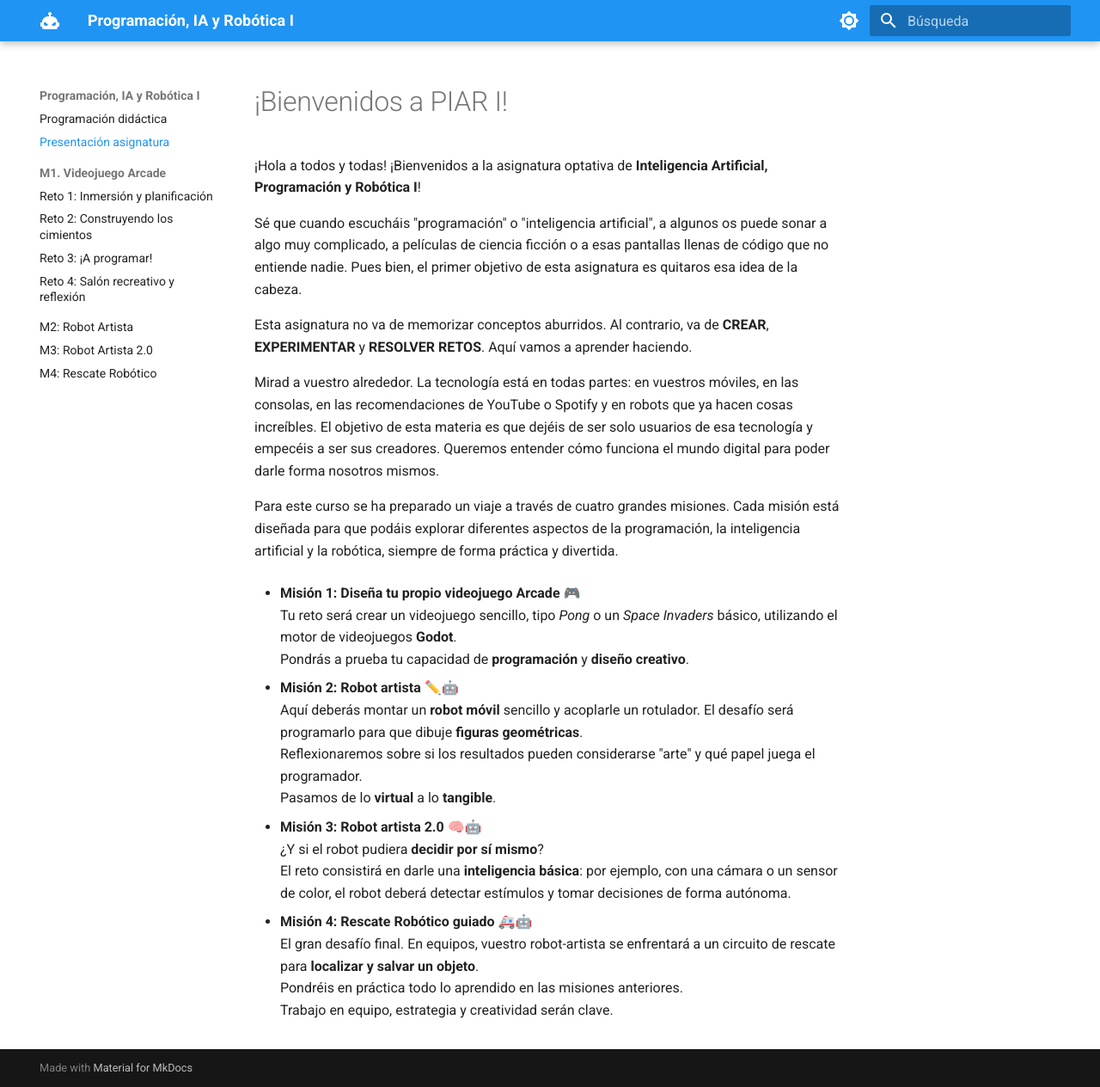
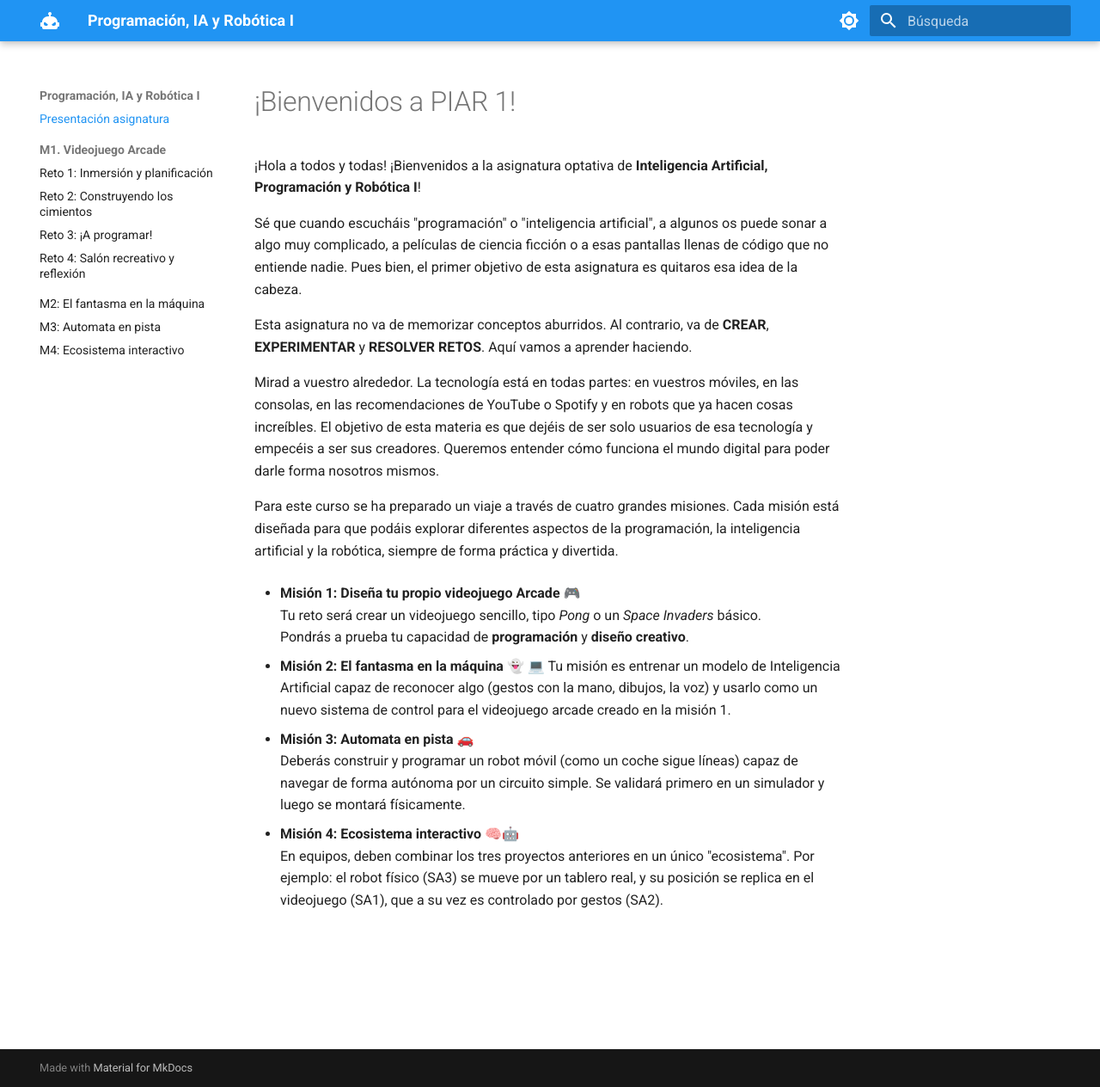
Before and after one commit to Javier-Perales/PIAR1, an MkDocs documentation site: the page built from docs/index.md, in a window 1280 px wide and 1264 px high. Shown: the whole window at 86% size. Built offline with MkDocs 1.6.1 and Material for MkDocs 9.7.7, drawn with Linux system fonts in a browser that asks for light colours.

Commit message:
Commit8_9

```diff
--- a/docs/index.md
+++ b/docs/index.md
@@ -2,7 +2,7 @@
 title: Presentación PIAR I
 description: Presentación de la materia PIAR I
 ---
-# ¡Bienvenidos a PIAR I!
+# ¡Bienvenidos a PIAR 1!
 
 ¡Hola a todos y todas! ¡Bienvenidos a la asignatura optativa de **Inteligencia Artificial, Programación y Robótica I**!
 
@@ -15,19 +15,14 @@ Mirad a vuestro alrededor. La tecnología está en todas partes: en vuestros mó
 Para este curso se ha preparado un viaje a través de cuatro grandes misiones. Cada misión está diseñada para que podáis explorar diferentes aspectos de la programación, la inteligencia artificial y la robótica, siempre de forma práctica y divertida.
 
 - **Misión 1: Diseña tu propio videojuego Arcade 🎮**
-  Tu reto será crear un videojuego sencillo, tipo *Pong* o un *Space Invaders* básico, utilizando el motor de videojuegos **Godot**.
+  Tu reto será crear un videojuego sencillo, tipo *Pong* o un *Space Invaders* básico.
   Pondrás a prueba tu capacidad de **programación** y **diseño creativo**.
 
-- **Misión 2: Robot artista ✏️🤖**
-  Aquí deberás montar un **robot móvil** sencillo y acoplarle un rotulador. El desafío será programarlo para que dibuje **figuras geométricas**.
-  Reflexionaremos sobre si los resultados pueden considerarse "arte" y qué papel juega el programador.
-  Pasamos de lo **virtual** a lo **tangible**.
+- **Misión 2: El fantasma en la máquina 👻 💻**
+  Tu misión es entrenar un modelo de Inteligencia Artificial capaz de reconocer algo (gestos con la mano, dibujos, la voz) y usarlo como un nuevo sistema de control para el videojuego arcade creado en la misión 1.
 
-- **Misión 3: Robot artista 2.0 🧠🤖**
-  ¿Y si el robot pudiera **decidir por sí mismo**?
-  El reto consistirá en darle una **inteligencia básica**: por ejemplo, con una cámara o un sensor de color, el robot deberá detectar estímulos y tomar decisiones de forma autónoma.
+- **Misión 3: Automata en pista 🚗**
+  Deberás construir y programar un robot móvil (como un coche sigue líneas) capaz de navegar de forma autónoma por un circuito simple. Se validará primero en un simulador y luego se montará físicamente.
 
-- **Misión 4: Rescate Robótico guiado 🚑🤖**
-  El gran desafío final. En equipos, vuestro robot-artista se enfrentará a un circuito de rescate para **localizar y salvar un objeto**.
-  Pondréis en práctica todo lo aprendido en las misiones anteriores.
-  Trabajo en equipo, estrategia y creatividad serán clave.
+- **Misión 4: Ecosistema interactivo 🧠🤖**
+  En equipos, deben combinar los tres proyectos anteriores en un único "ecosistema". Por ejemplo: el robot físico (SA3) se mueve por un tablero real, y su posición se replica en el videojuego (SA1), que a su vez es controlado por gestos (SA2).
--- a/mkdocs.yml
+++ b/mkdocs.yml
@@ -36,16 +36,16 @@ theme:
 
 # --- Navegación del Sitio (Aquí organizarás tus temas) ---
 nav:
-  - 'Programación didáctica': 'programacion.md'
+#  - 'Programación didáctica': 'programacion.md'
   - 'Presentación asignatura': 'index.md'
   - 'M1. Videojuego Arcade':
     - 'Reto 1: Inmersión y planificación': 'M1/m1f1.md'
-    - 'Reto 2: Construyendo los cimientos': 'M1/m1f2.md'
-    - 'Reto 3: ¡A programar!': 'M1/m1f3.md'
-    - 'Reto 4: Salón recreativo y reflexión': 'M1/m1f4.md'
-  - 'M2: Robot Artista': []
-  - 'M3: Robot Artista 2.0': []
-  - 'M4: Rescate Robótico': []
+    - 'Reto 2: Construyendo los cimientos': [] #'M1/m1f2.md'
+    - 'Reto 3: ¡A programar!': [] #'M1/m1f3.md'
+    - 'Reto 4: Salón recreativo y reflexión': [] #'M1/m1f4.md'
+  - 'M2: El fantasma en la máquina': []
+  - 'M3: Automata en pista': []
+  - 'M4: Ecosistema interactivo': []
 
 plugins:
   - search
```
Also changed, not shown: docs/M1/m1f1.md (+26 -1 lines).
